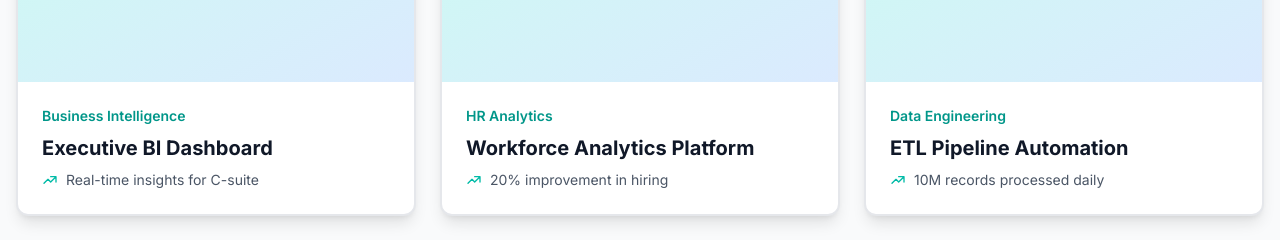
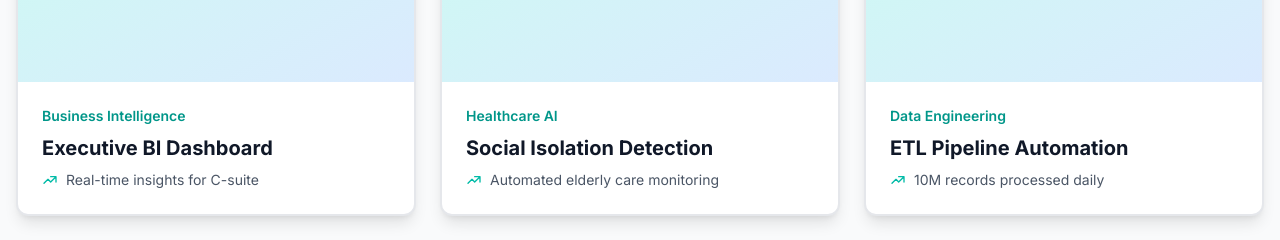
Before and after one commit to ayothetechguy/my-portfolio-website, a Next.js app: page / in a window 1280 px wide. Shown: the part 2421-2661 px from the top of the page. Built offline with nearby package versions, Linux system fonts and the light colour scheme.

Commit message:
feat: add Social Isolation Detection to homepage featured projects

```diff
--- a/app/page.tsx
+++ b/app/page.tsx
@@ -340,7 +340,7 @@ export default function Home() {
               { title: 'Fall Risk Assessment System', category: 'ML & AI', impact: '79.5% accuracy, 0.856 AUC', id: 'fall-risk-assessment' },
               { title: 'Pneumonia Detection System', category: 'Medical AI', impact: '92% diagnostic accuracy', id: 'pneumonia-detection-system' },
               { title: 'Executive BI Dashboard', category: 'Business Intelligence', impact: 'Real-time insights for C-suite', id: null },
-              { title: 'Workforce Analytics Platform', category: 'HR Analytics', impact: '20% improvement in hiring', id: 'skills-gap-mapper' },
+              { title: 'Social Isolation Detection', category: 'Healthcare AI', impact: 'Automated elderly care monitoring', id: 'social-isolation-detection' },
               { title: 'ETL Pipeline Automation', category: 'Data Engineering', impact: '10M records processed daily', id: null },
             ].map((project, index) => {
               const CardContent = (
```
